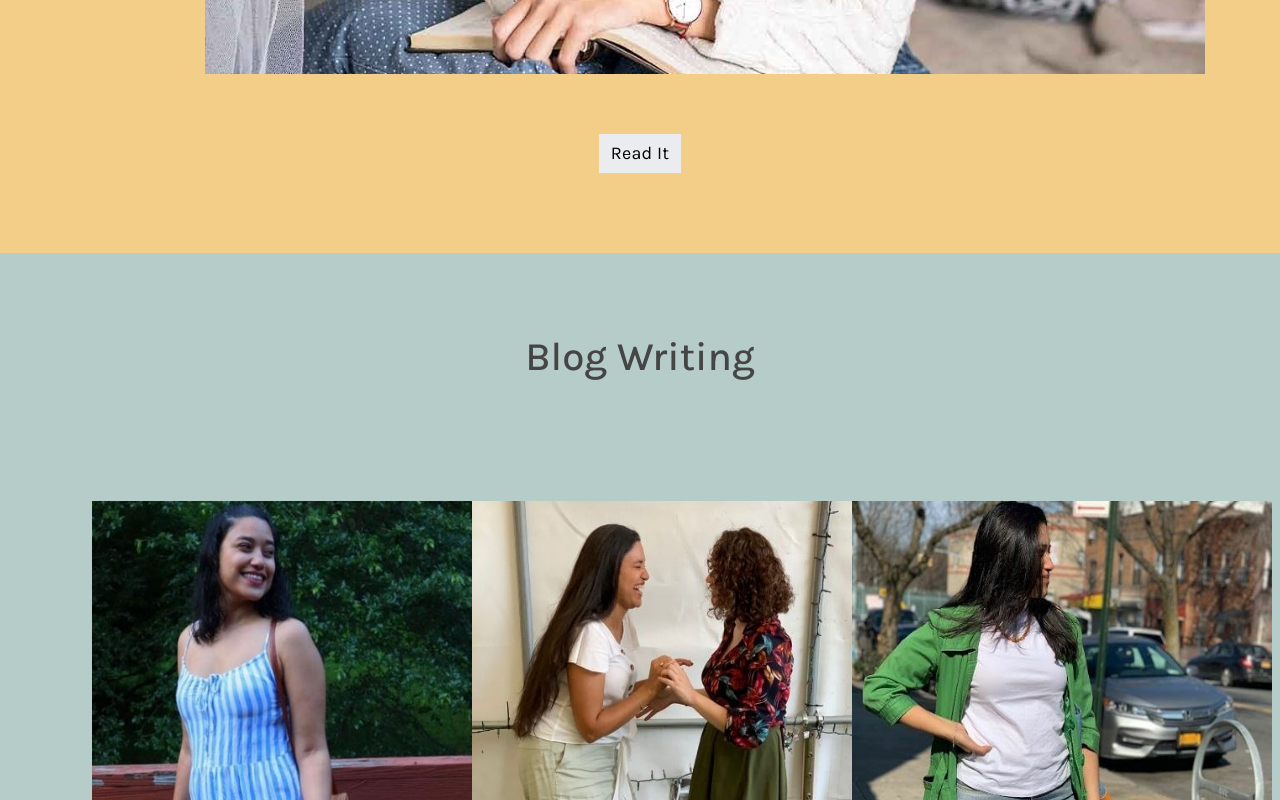
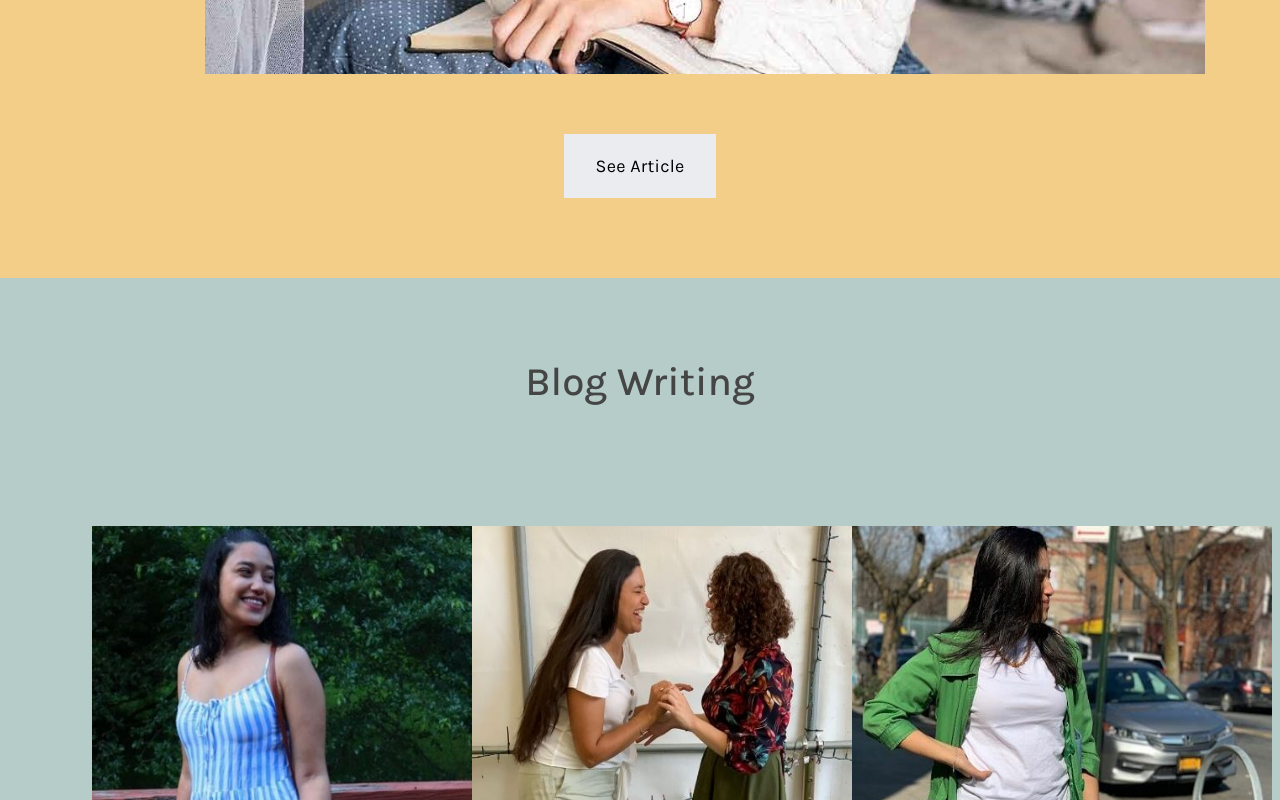
Before and after one commit to Kaitlyn-Lynette/Kathys-Portfolio, a React (Create React App) app: page /portfolio in a window 1280 px wide. Shown: the part 2280-3080 px from the top of the page. Built offline with nearby package versions, Linux system fonts and the light colour scheme.

Commit message:
New button and changed button

```diff
--- a/src/App.css
+++ b/src/App.css
@@ -134,6 +134,15 @@ a.nav-link {
 }
 
 
+.new-button {
+  border-radius: 0;
+  background-color: #EBECF0;
+  padding-left: 31.05px;
+  padding-right: 31.05px;
+  padding-top: 18.6px;
+  padding-bottom: 18.6px;
+  border: none;
+}
 
 
 
--- /dev/null
+++ b/src/components/NewButton.js
@@ -0,0 +1,14 @@
+import React from "react";
+import Button from "react-bootstrap/Button";
+
+const NewButton = (props) => {
+  return (
+    <div>
+      <Button className="new-button" size="lg">
+        {props.name}
+      </Button>
+    </div>
+  );
+};
+
+export default NewButton;
--- a/src/pages/GuestWriting.js
+++ b/src/pages/GuestWriting.js
@@ -3,7 +3,7 @@ import Container from "react-bootstrap/Container";
 import Col from "react-bootstrap/Col";
 import Row from "react-bootstrap/Row";
 import Image from "react-bootstrap/Image";
-import Button from "react-bootstrap/Button";
+import NewButton from "../components/NewButton"
 import "../App.css";
 
 const Portfolio = () => {
@@ -45,14 +45,14 @@ const Portfolio = () => {
             textAlign: "center",
           }}
         >
-          <Button
+          <NewButton
             className="rwc-button"
             target="_blank"
             href="https://justbetweenus.org/everyday-faith/tell-your-story/wholeness-for-the-lonely-heart/"
+            name="See Article"
           >
-            {" "}
-            Read It{" "}
-          </Button>
+
+          </NewButton>
         </Col>
       </Container>
     </div>
--- a/src/pages/NovelWriting.js
+++ b/src/pages/NovelWriting.js
@@ -2,7 +2,7 @@ import React from "react";
 import Container from "react-bootstrap/Container";
 import Col from "react-bootstrap/Col";
 import Row from "react-bootstrap/Row";
-import Button from "react-bootstrap/Button";
+import NewButton from "../components/NewButton";
 import "../App.css";
 
 const NovelWriting = () => {
@@ -30,7 +30,7 @@ const NovelWriting = () => {
               paddingBottom: "80px",
               textAlign: "center",
             }}
-            md={{span:2, offset: 5}}><Button> Learn More </Button></Col>
+            md={{span:2, offset: 5}}><NewButton name="Contact Me"> </NewButton></Col>
         </Row>
       </Container>
     </div>
```
